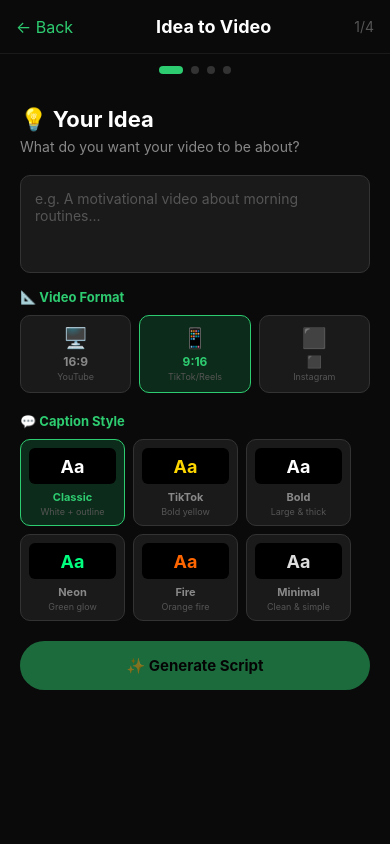
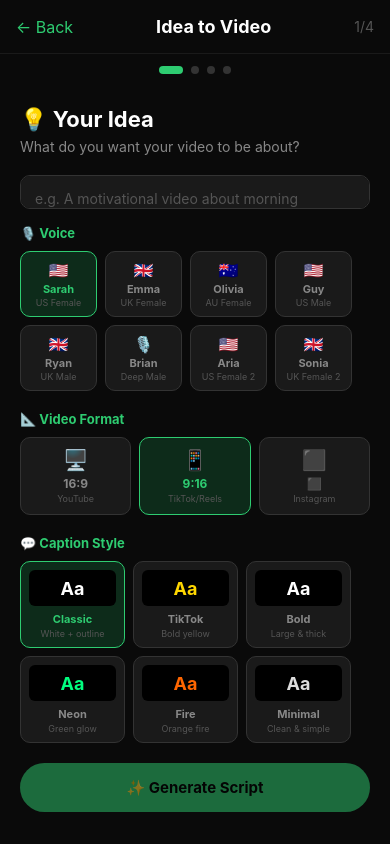
Before and after one commit to mark2-creator/TonefyApp, a React Native app: screen /IdeaToVideo in a window 390 px wide. Built offline with nearby package versions, Linux system fonts and the light colour scheme.

Commit message:
Fix: restore VoicePicker and CaptionStylePicker on Step 1

```diff
--- a/screens/IdeaToVideoScreen.js
+++ b/screens/IdeaToVideoScreen.js
@@ -230,6 +230,7 @@ export default function IdeaToVideoScreen({ navigation }) {
             multiline
             numberOfLines={4}
           />
+          <VoicePicker selectedId={voiceId} onSelect={setVoiceId} />
           <Text style={styles.sectionLabel}>📐 Video Format</Text>
           <View style={styles.ratioRow}>
             {ASPECT_RATIOS.map((r) => (
```
Also changed, not shown: 1 other file (tests, documents, lock files or other folders).
